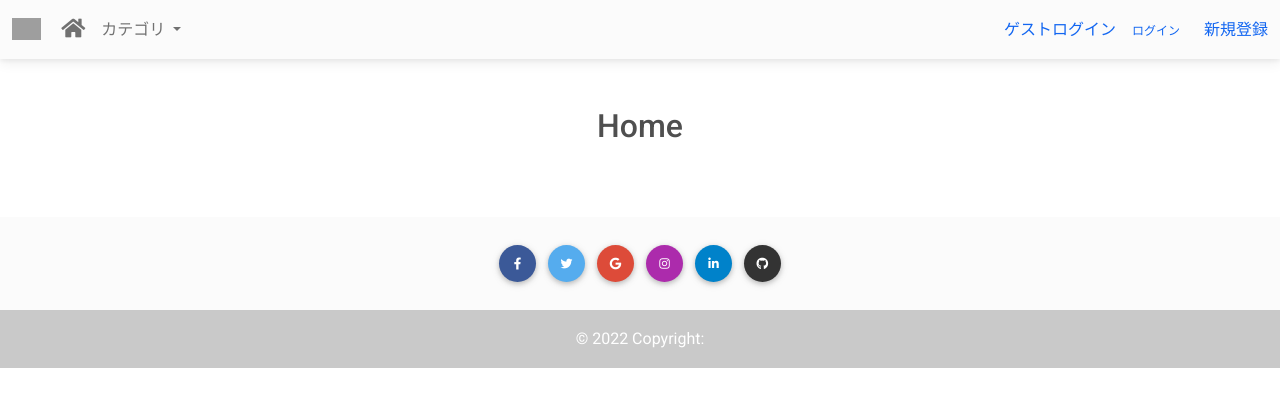
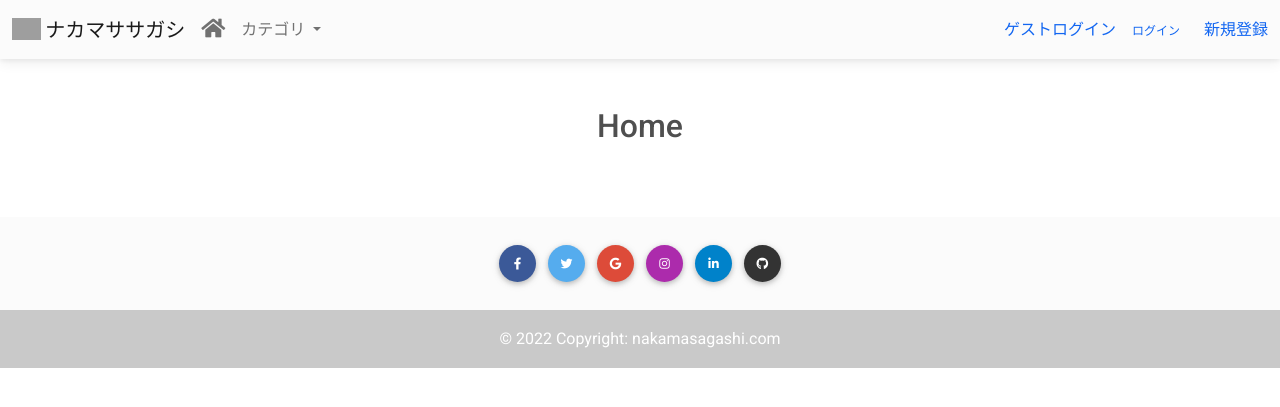
Before and after one commit to uk-m/django-app, a Django app: page / in a window 1280 px wide. Shown: the top 407 px of the page. Run offline with Django 3.2, Linux system fonts and the light colour scheme; data that the repository does not hold is empty; grey boxes are pictures that could not be loaded.

Commit message:
レイアウト変更

```diff
--- a/myapp/templates/myapp/base.html
+++ b/myapp/templates/myapp/base.html
@@ -20,6 +20,7 @@
         <a class="navbar-brand me-2" href="/">
           <img src="https://3.bp.blogspot.com/-_kZIQRaeeHM/UAinA-j6ThI/AAAAAAAAF2U/oCFEmR7Ge9s/s1600/business_akusyu.png" height="22" alt="Logo"
             loading="lazy" style="margin-top: -1px;" />
+          ナカマササガシ
         </a>
 
         <button class="navbar-toggler" type="button" data-mdb-toggle="collapse" data-mdb-target="#navbarButtonsExample"
@@ -126,7 +127,7 @@
       </div>
 
       <div class="text-center p-3" style="background-color: rgba(0, 0, 0, 0.2);">
-        © 2022 Copyright:
+        © 2022 Copyright: nakamasagashi.com
       </div>
     </footer>
     <script type="text/javascript" src="https://cdnjs.cloudflare.com/ajax/libs/mdb-ui-kit/3.10.2/mdb.min.js"></script>
```
